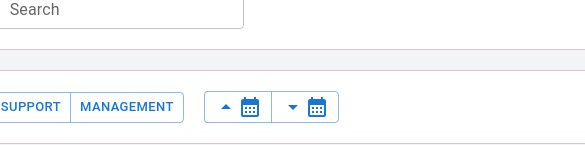
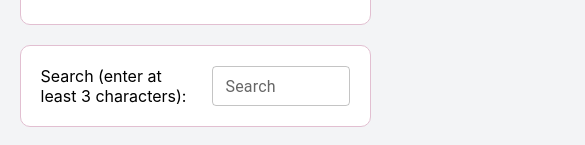
Before and after one commit to tmatyo/notes-app, a React (Create React App) app in the folder frontend/: page / in a window 390 px wide. Shown: the part 652-797 px from the top of the page, 585 px wide, since content can reach past the window. Built offline with nearby package versions, Linux system fonts and the light colour scheme; no server answers; data requests are answered from the project's data file.

Commit message:
responsivity bug fixes

```diff
--- a/frontend/src/index.css
+++ b/frontend/src/index.css
@@ -179,3 +179,32 @@ button[type='submit'] {
       transform:rotate(360deg);
   }
 }
+
+
+@media only screen and (max-width: 1024px) {
+  .App  {
+    width: 90%;
+  }
+  .notes-form {
+    width: 100%;
+  }
+
+  .notes-list {
+    grid-template-columns: 1fr 1fr;
+  }
+}
+
+@media only screen and (max-width: 786px) {
+
+  .notes-filter {
+    flex-direction: column;
+    gap: 20px;
+  }
+}
+
+@media only screen and (max-width: 500px) {
+
+  .notes-list {
+    grid-template-columns: 1fr;
+  }
+}
```
